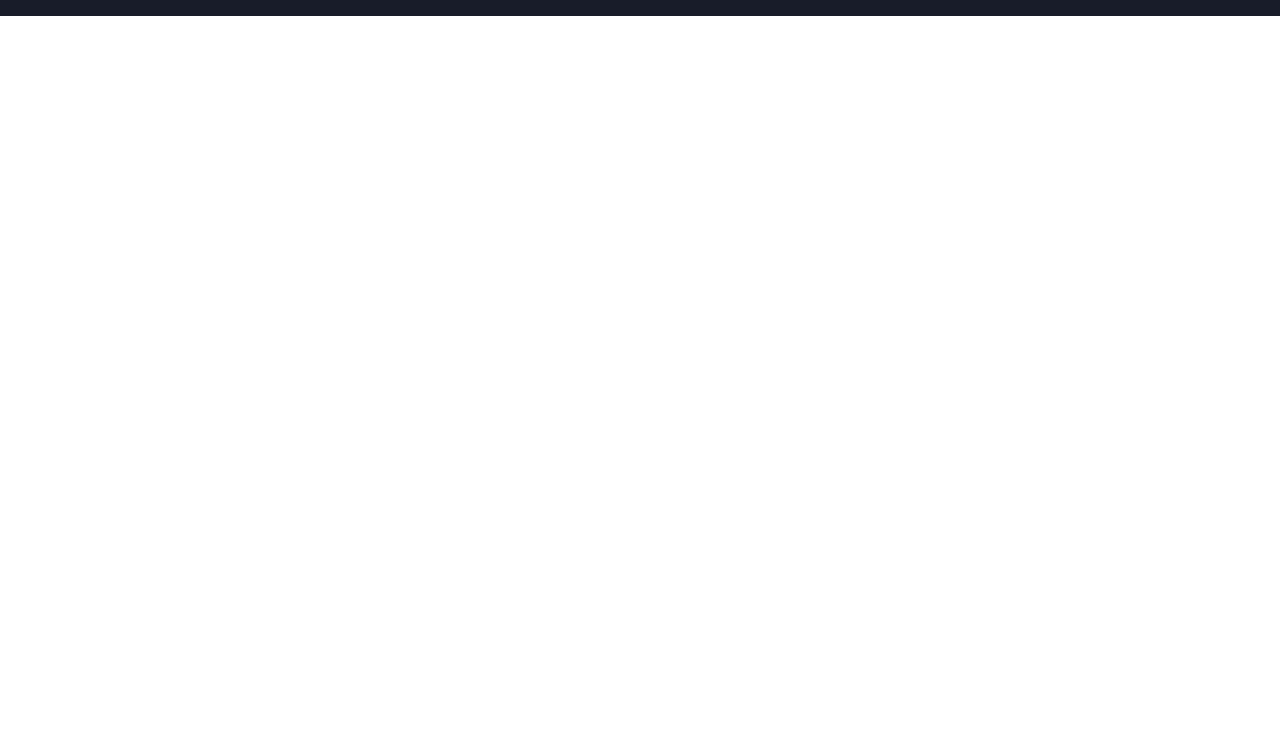
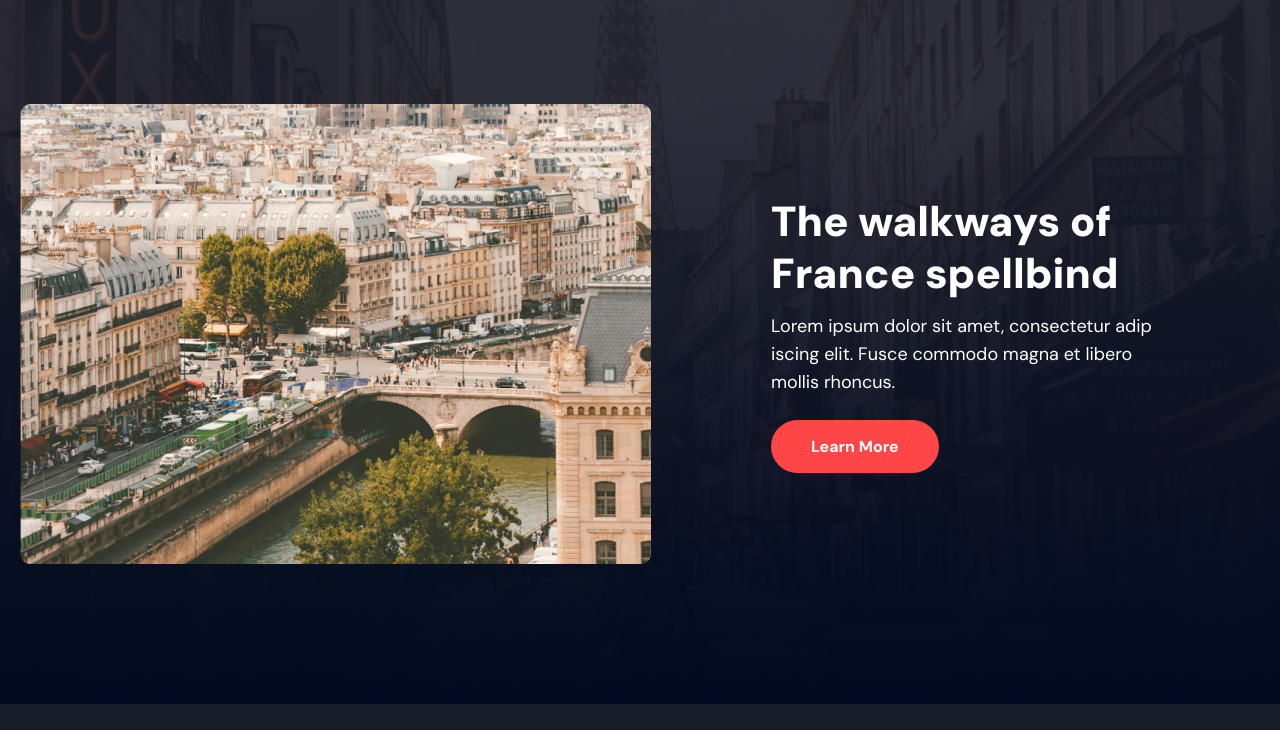
Before and after one commit to Radzivil-work/Indonesia, a website: page src/html/index.html in a window 1280 px wide. Shown: the part 896-1626 px from the top of the page. Before the commit the page ends 912 px from the top, so only its background shows below. Drawn offline with nearby package versions, Linux system fonts and the light colour scheme; files that its build step writes are made by us from their sources; files whose address does not match are found by name.

Commit message:
feat: add walksways section + fullscreen scroll

```diff
--- a/src/html/index.html
+++ b/src/html/index.html
@@ -9,8 +9,9 @@
 <body class="body">
   @@include('blocks/header.html')
   <main>
-    <section class="promo">
+    <section class="promo fullscreen">
       <div class="container">
+        <div class="promo__wrapper">
           <h1 class="promo__title">
             Flair France
           </h1>
@@ -33,8 +34,28 @@
             </div>
           </div>
         </div>
+      </div>
+    </section>
+    <section class="walkways fullscreen">
+      <div class="container">
+        <div class="walkways__wrapper">
+          <img src="./img/walksways-img.png" alt="walksways" class="walkways__img">
+          <div class="walkways__text-content">
+            <h2 class="walkways__title">
+              The walkways of
+              France spellbind
+            </h2>
+            <p class="walkways__text">
+              Lorem ipsum dolor sit amet, consectetur adip iscing elit.
+              Fusce commodo magna et libero mollis rhoncus.
+            </p>
+            <button class="btn walkways__btn">Learn More</button>
+          </div>
+        </div>
+      </div>
     </section>
   </main>
   @@include('blocks/footer.html')
+  <script src="./js/index.bundle.js"></script>
 </body>
 </html>
--- a/src/js/index.js
+++ b/src/js/index.js
@@ -0,0 +1,20 @@
+// script.js
+document.addEventListener("DOMContentLoaded", () => {
+  const sections = document.querySelectorAll('.fullscreen');
+  let currentIndex = 0;
+
+  const scrollToSection = (index) => {
+    sections[index].scrollIntoView({
+      behavior: 'smooth',
+      block: 'start',
+    });
+  };
+
+  const handleScroll = (event) => {
+    const direction = event.deltaY > 0 ? 1 : -1;
+    currentIndex = Math.min(Math.max(currentIndex + direction, 0), sections.length - 1);
+    scrollToSection(currentIndex);
+  };
+
+  document.addEventListener('wheel', handleScroll);
+});
--- a/src/scss/base/_base.scss
+++ b/src/scss/base/_base.scss
@@ -24,3 +24,17 @@ html {
 .footer {
   margin-top: auto;
 }
+
+.fullscreen {
+  min-height: 100vh;
+  width: 100%;
+}
+
+.btn {
+  padding: 16px 40px;
+  background-color: $accent-color;
+  border-radius: 32px;
+  color: $static-white;
+  font-weight: 700;
+  cursor: pointer;
+}
--- a/src/scss/blocks/_header.scss
+++ b/src/scss/blocks/_header.scss
@@ -1,5 +1,5 @@
 .header {
-  position: fixed;
+  position: absolute;
   padding: 36px 0 0 0;
   color: $static-white;
   width: 100%;
--- a/src/scss/blocks/_promo.scss
+++ b/src/scss/blocks/_promo.scss
@@ -1,7 +1,9 @@
 .promo {
   background: url('../img/promo-bg.jpg') center center / cover no-repeat;
-  min-height: 100vh;
-  position: relative;
+  &__wrapper {
+    height: 100vh;
+    position: relative;
+  }
   &__title {
     font-family: $title-font;
     font-weight: 900;
@@ -26,7 +28,7 @@
   }
   &__steps {
     position: absolute;
-    padding: 40px 0 40px 72px;
+    padding: 40px 72px;
     width: 100%;
     bottom: 0;
     background-color: rgba($color: #000000, $alpha: 0.5);
--- /dev/null
+++ b/src/scss/blocks/_walkways.scss
@@ -0,0 +1,26 @@
+.walkways {
+  padding: 200px 0 60px;
+  background: url('../img/walksways-bg.png') center center / cover no-repeat;
+  &__wrapper {
+    display: flex;
+    align-items: center;
+    gap: 120px;
+  }
+  &__title {
+    max-width: 400px;
+    color: $static-white;
+    font-size: 42px;
+    line-height: 52px;
+    font-weight: 900;
+  }
+  &__text {
+    margin-top: 12px;
+    font-size: 18px;
+    line-height: 28px;
+    max-width: 400px;
+    color: $static-white;
+  }
+  &__btn {
+    margin-top: 24px;
+  }
+}
```
Also changed, not shown: build/css/style.css, build/img/walksways-bg.png (added), build/img/walksways-img.png (added), build/img/x.jpg (added), build/index.html, build/js/index.bundle.js, src/img/walksways-bg.png (added), src/img/walksways-img.png (added). Lines whose indentation alone changed are shown as unchanged.
